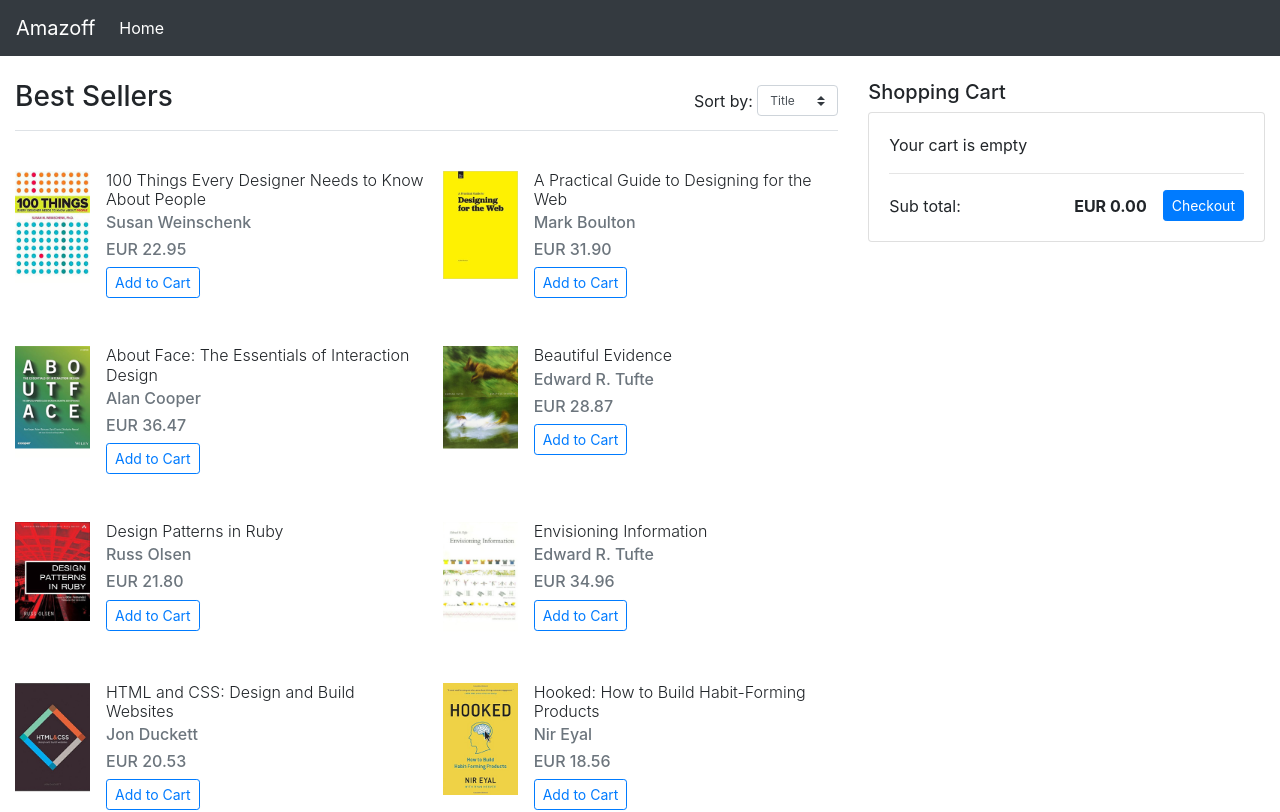
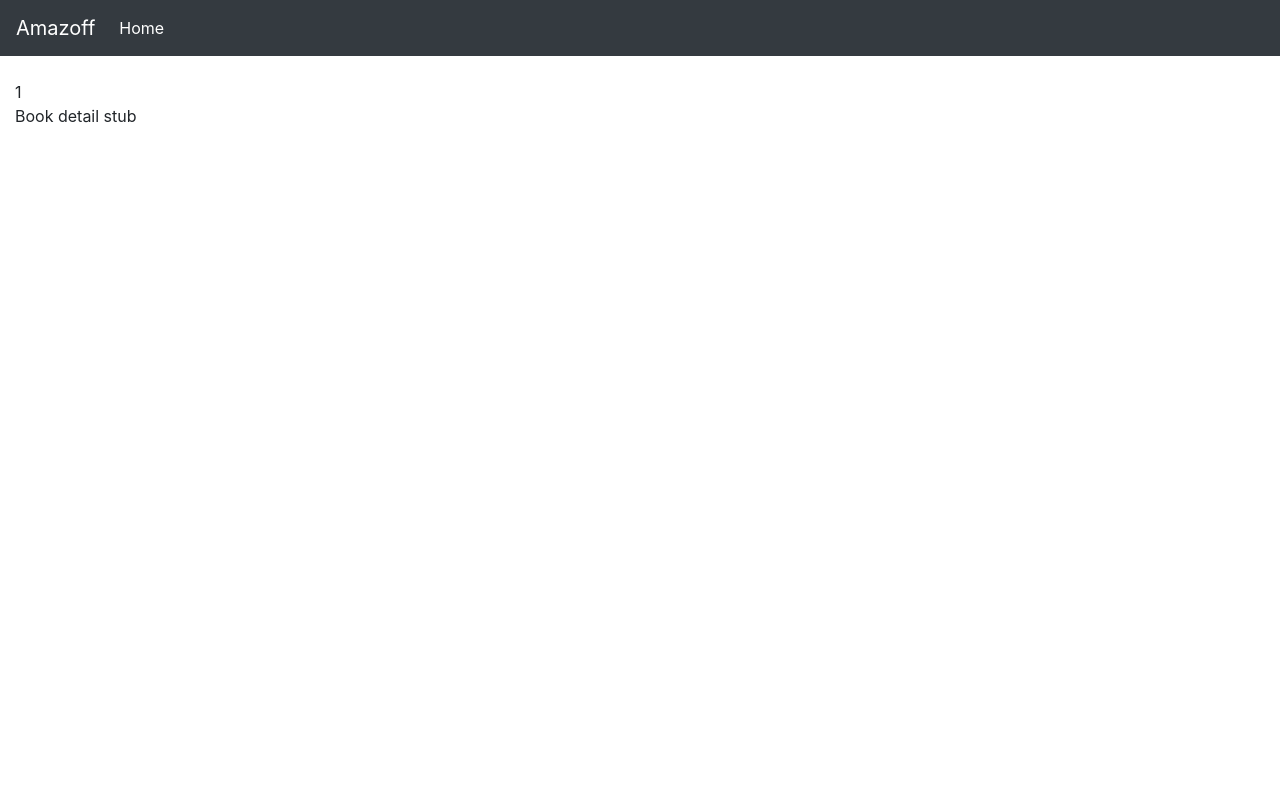
Before and after one commit to coriordan/amazoff-app, a React (Create React App) app: page /book/1 in a window 1280 px wide. Before the commit this address led to /. Shown: the top 812 px of the page. Built offline with nearby package versions, Linux system fonts and the light colour scheme.

Commit message:
Added <Link> elements to BookItem and added stub BookDetail component to display individual book for purchase

```diff
--- a/src/App.js
+++ b/src/App.js
@@ -1,4 +1,5 @@
 import React, { Component } from 'react';
+import {Link} from 'react-router-dom';
 import cartAPI from './test/cartAPI';
 import Cart from './cart';
 import {Books} from './Data';
@@ -39,9 +40,13 @@
   render() {
     return (
       <li className="media book my-4">
-        <img className="book__image mr-3" src={this.props.book.imageUrl} alt={this.props.book.title}/>
+        <Link to={'/book/' + this.props.book.id}>
+          <img className="book__image mr-3" src={this.props.book.imageUrl} alt={this.props.book.title}/>
+        </Link>
         <div className="media-body">
-          <h6 className="book__title mt-0 mb-1">{this.props.book.title}</h6>
+          <Link to={'/book/' + this.props.book.id}>
+            <h6 className="book__title mt-0 mb-1">{this.props.book.title}</h6>
+          </Link>
           <div className="text-muted h6">{this.props.book.author}</div>
           <div className="text-muted h6">{this.props.book.price.currency + ' ' +
                                           Number(this.props.book.price.amount).toFixed(2)}</div>
@@ -70,7 +75,7 @@
   }
 }
 
-class AmazoffApp extends Component {
+class Home extends Component {
   constructor(props) {
     super(props);
     this.state = {
@@ -121,4 +126,4 @@
   }
 }
 
-export default AmazoffApp;
+export default Home;
--- /dev/null
+++ b/src/bookDetail.js
@@ -0,0 +1,20 @@
+import React from 'react';
+import { withRouter } from 'react-router-dom';
+
+class BookDetail extends React.Component {
+  render() {
+    return (
+      <div className="row">
+        <main className="col-md-8" role="main">
+          {this.props.match.params.id}
+          <p>Book detail stub</p>
+        </main>
+        <aside className="col-md-4">
+
+        </aside>
+      </div>
+    );
+  }
+};
+
+export default withRouter(BookDetail);
--- a/src/index.js
+++ b/src/index.js
@@ -1,8 +1,9 @@
 import React from 'react';
 import ReactDOM from 'react-dom';
 import {BrowserRouter, Route, Redirect, Switch} from 'react-router-dom';
-import AmazoffApp from './App';
+import Home from './App';
 import Header from './header';
+import BookDetail from './bookDetail';
 import '../node_modules/bootstrap/dist/css/bootstrap.css';
 
 const Router = (props) => {
@@ -12,7 +13,8 @@
         <Header />
         <div className="container-fluid pt-4">
           <Switch>
-              <Route exact path='/' component={AmazoffApp} />
+              <Route exact path='/' component={Home} />
+              <Route path='/book/:id' component={ BookDetail } />
               <Redirect from='*' to='/' />
             </Switch>
         </div>
```
